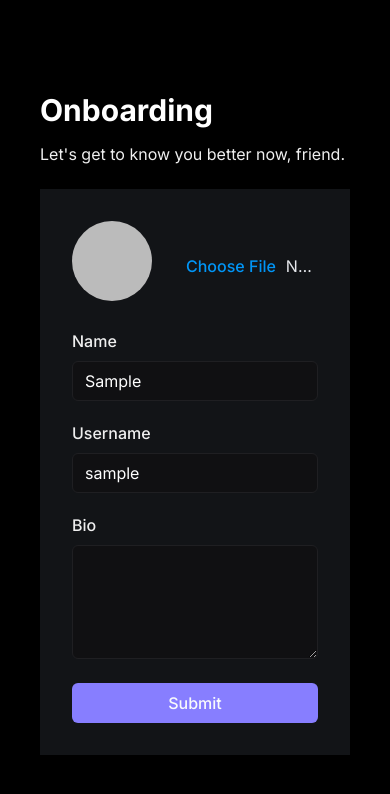
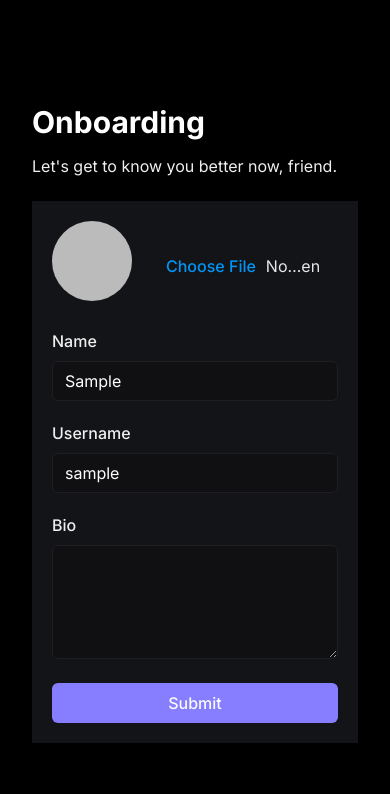
Before and after one commit to oybekabdulazizov/dropthoughts, a Next.js app: page /auth/onboarding in a window 390 px wide. Shown: the top 794 px of the page. Built offline with nearby package versions, Linux system fonts and the light colour scheme; no server answers; sample sign-in values are in the browser's storage.

Commit message:
make the onboarding and edit forms even more responsive

```diff
--- a/app/(root)/profile/edit/page.tsx
+++ b/app/(root)/profile/edit/page.tsx
@@ -26,13 +26,13 @@ export default async function EditProfile() {
   };
 
   return (
-    <main className='mx-auto flex max-w-3xl flex-col justify-start px-10 py-0'>
+    <main className='mx-auto flex w-full max-w-3xl flex-col justify-start px-2 xs:px-0 py-0'>
       <h1 className='head-text'>Edit profile</h1>
-      <p className='mt-3 mb-6 text-base-regular text-light-2'>
+      <p className='mt-1 md:mt-3 mb-3 xs:mb-6 text-base-regular text-light-2'>
         Anything you wanna update?
       </p>
 
-      <section className='bg-dark-2 p-8'>
+      <section className='bg-dark-2 p-5 xs:p-8'>
         <AccountProfile userDetails={userDetails} action='edit' />
       </section>
     </main>
--- a/app/auth/onboarding/page.tsx
+++ b/app/auth/onboarding/page.tsx
@@ -18,13 +18,13 @@ export default async function Page() {
   };
 
   return (
-    <main className='mx-auto flex w-full max-w-3xl flex-col justify-start px-10 py-10'>
+    <main className='mx-auto flex w-full max-w-3xl flex-col justify-start px-8 xs:px-10 py-10'>
       <h1 className='head-text'>Onboarding</h1>
       <p className='mt-3 mb-6 text-base-regular text-light-2'>
         Let's get to know you better now, friend.
       </p>
 
-      <section className='bg-dark-2 p-8'>
+      <section className='bg-dark-2 p-5 xs:p-8'>
         <AccountProfile userDetails={userDetails} action='onboarding' />
       </section>
     </main>
--- a/app/globals.css
+++ b/app/globals.css
@@ -5,7 +5,7 @@
 @layer components {
   /* main */
   .main-container {
-    @apply flex min-h-screen flex-1 flex-col items-center bg-dark-1 px-6 pb-10 pt-28 max-md:pb-32 sm:px-10;
+    @apply flex min-h-screen flex-1 flex-col items-center bg-dark-1 px-6 pb-6 md:pb-10 pt-20 xs:pt-28 max-md:pb-20 sm:px-10;
   }
 
   /* Head Text */
```
